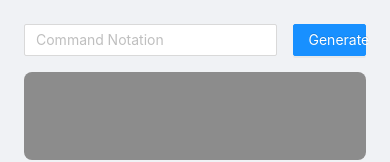
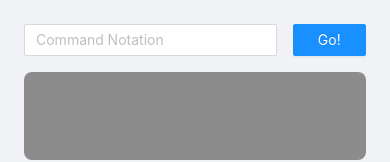
Before and after one commit to BigRiceEater/tekken-notation-builder, a React (Create React App) app: page / in a window 390 px wide. Shown: the top 162 px of the page. Built offline with nearby package versions, Linux system fonts and the light colour scheme.

Commit message:
Change button text to shorter word to fit mobile view

```diff
--- a/src/components/command-input.js
+++ b/src/components/command-input.js
@@ -15,7 +15,7 @@ const CommandInput = ({ onClick }) => {
       </Col>
       <Col span={6}>
         <Button block type="primary" onClick={() => onClick(commandNotation)}>
-          Generate
+          Go!
         </Button>
       </Col>
     </Row>
```
